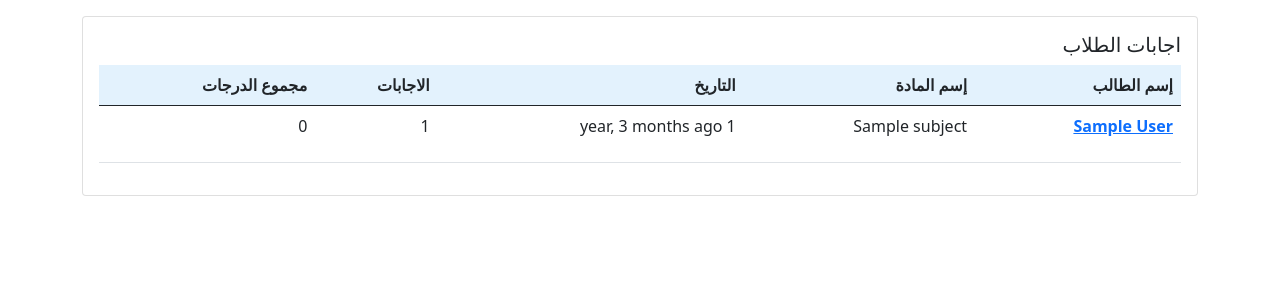
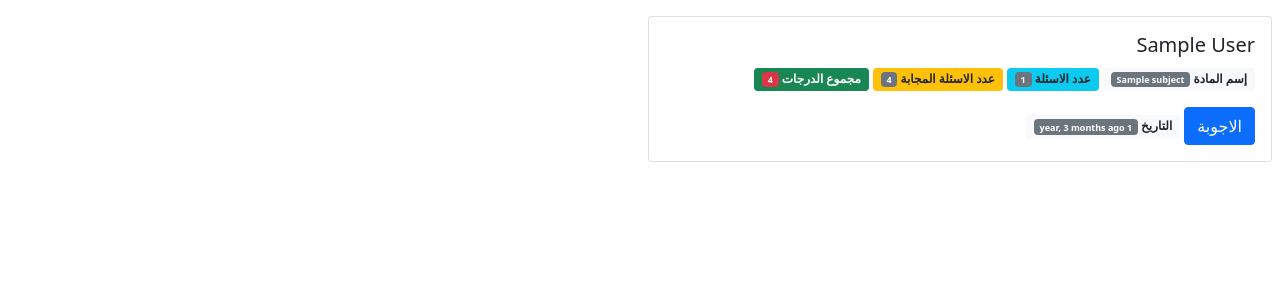
Before and after one commit to zinon-software/minasa, a Django app: page /teacher/students/1 in a window 1280 px wide. Shown: the part 56-356 px from the top of the page. Run offline with Django 3.2, Linux system fonts and the light colour scheme; a user stored in the database is signed in; tables that the repository leaves empty hold one stand-in row (values such as "Sample post"); some libraries are stand-ins or nearby versions.

Commit message:
update  students html day 5.9

```diff
--- a/templates/teacher/students.html
+++ b/templates/teacher/students.html
@@ -5,38 +5,22 @@
 {% block content %}
 
 
-<div class="container pb-5">
-  <div class="row">
-    <div class="col">
-      <div class="card">
-        <div class="card-body">
-          <h5 class="card-title">اجابات الطلاب</h5>
-            <table class="table" >
-                <thead style="background-color: #e3f2fd;">
-                  <tr>
-                    <th scope="col">إسم الطالب</th>
-                    <th scope="col">إسم المادة</th>
-                    <th scope="col">التاريخ</th>
-                    <th scope="col">الاجابات</th>
-                    <th scope="col">مجموع الدرجات</th>
-                  </tr>
-                </thead>
-                <tbody>
-                {% for item in students %}
-                  <tr>
-                    <th scope="col"> <a href="{% url 'solutions' item.id %}" > {{item.name}} </a></th>
-                    <td>{{item.subject}}</td>
-                    <td>{{item.created_dt|naturaltime}}</td>
-                    <td>{{ item.comments }}</td>
-                    <td><p class="salaryGrades"></p></td>
-                  </tr>
-                {% endfor %}
-                </tbody>
-            </table>
-        </div>
+{% for item in students %}
+  <div class="col-sm-6">
+    <div class="card m-2">
+      <div class="card-body">
+        <h5 class="card-title">{{ item.name}}</h5>
+        <p class="card-button">
+          <span class="badge bg-light text-dark">إسم المادة <span class="badge bg-secondary">{{ item.subject}}</span></span>
+          <span class="badge bg-info text-dark">عدد الاسئلة <span class="badge bg-secondary">{{ item.comments }}</span></span>
+          <span class="badge bg-warning text-dark">عدد الاسئلة المجابة <span class="badge bg-secondary">4</span></span>
+          <span class="badge bg-success">مجموع الدرجات <span class="badge bg-danger">4</span></span>
+        </p>
+        <a href="{% url 'solutions' item.id %}" class="btn btn-primary"> الاجوبة</a>
+        <span class="badge bg-light text-dark">التاريخ <span class="badge bg-secondary">{{ item.created_dt|naturaltime }}</span></span>
       </div>
     </div>
   </div>
-</div>
+{%endfor%}
 
 {% endblock content %}
```
Also changed, not shown: templates/teacher/teacher.html (+2 -6 lines).
